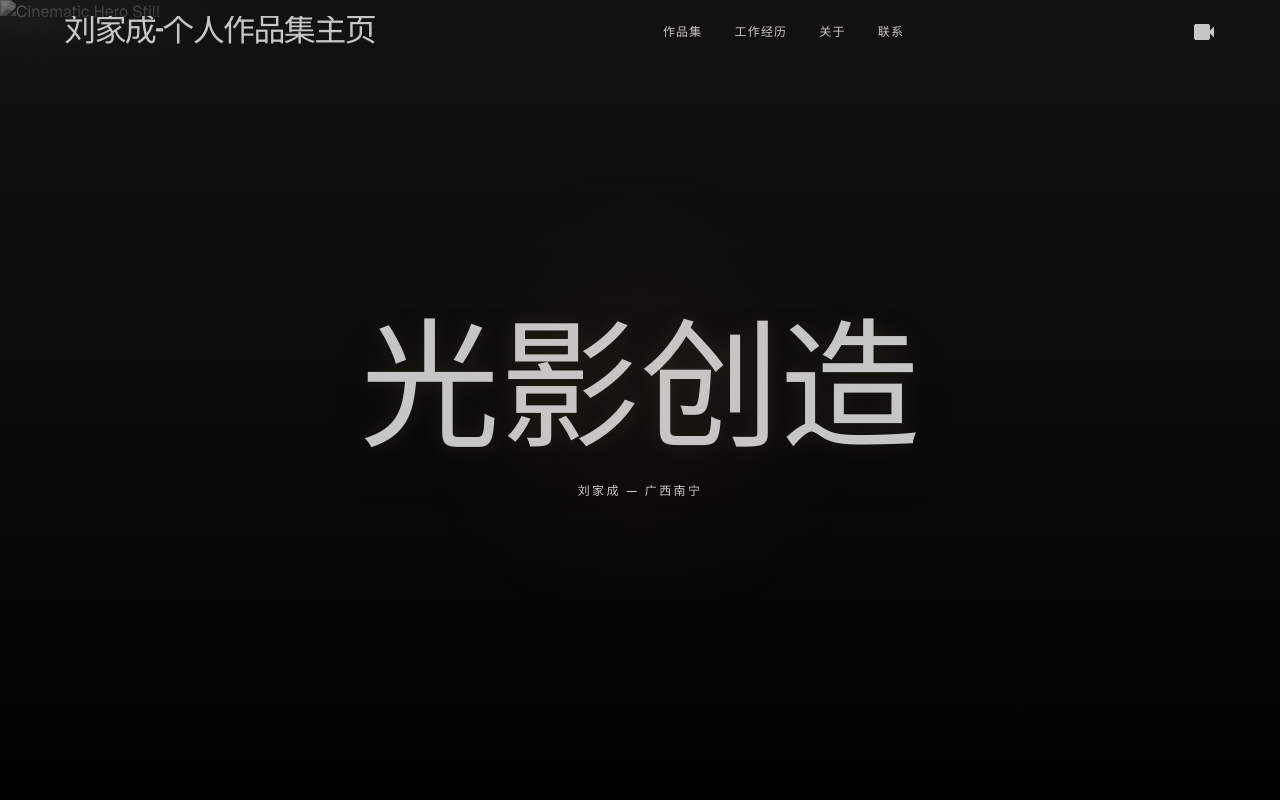
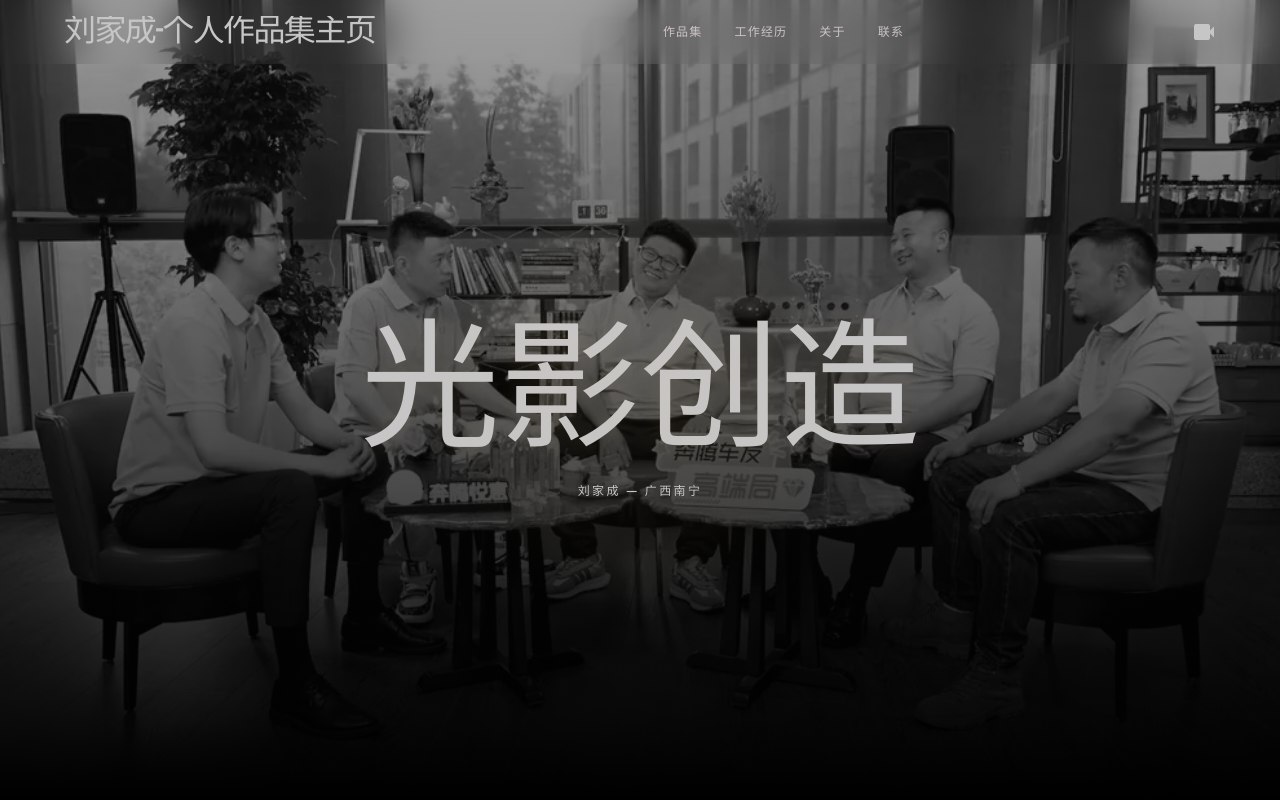
Before and after one commit to lijice77/portfolio-homepage, a website: page index.html in a window 1280 px wide. Shown: the top 800 px of the page. Drawn offline with nearby package versions, Linux system fonts and the light colour scheme; the site is published under a folder, as on GitHub Pages, so addresses that start at the root find nothing.

Commit message:
Fix hero background asset path

```diff
--- a/index.html
+++ b/index.html
@@ -4,6 +4,7 @@
 <meta charset="utf-8"/>
 <meta content="width=device-width, initial-scale=1.0" name="viewport"/>
 <title>导演 / 摄影指导 - 摄影作品集</title>
+<link rel="preload" as="image" href="assets/uploads/1781444149056-2026-06-06-234237_1.2.1.webp" fetchpriority="high"/>
 <script src="https://cdn.tailwindcss.com?plugins=forms,container-queries"></script>
 <link href="https://fonts.googleapis.com/css2?family=Bebas+Neue&amp;family=Geist:wght@400;500&amp;display=swap" rel="stylesheet"/>
 <link href="https://fonts.googleapis.com/css2?family=Material+Symbols+Outlined:wght,FILL@100..700,0..1&amp;display=swap" rel="stylesheet"/>
@@ -398,7 +399,7 @@
 </head>
 <body class="antialiased font-body-md bg-black selection:bg-tertiary selection:text-on-tertiary">
 <div class="site-backdrop" aria-hidden="true">
-<img alt="" src="/assets/uploads/1781444149056-2026-06-06-234237_1.2.1.webp" loading="eager" decoding="async"/>
+<img alt="" src="assets/uploads/1781444149056-2026-06-06-234237_1.2.1.webp" loading="eager" decoding="async" fetchpriority="high"/>
 </div>
 <div class="grain-overlay"></div>
 <a class="mobile-contact-fixed" href="#contact">联系</a>
@@ -423,7 +424,7 @@
 <!-- 1. Hero Section -->
 <section class="relative w-full flex items-center justify-center overflow-hidden py-24">
 <div class="absolute inset-0 w-full h-full bg-[#121212]">
-<img alt="Cinematic Hero Still" class="hero-bg-img parallax-bg w-full h-full object-cover opacity-60 mix-blend-luminosity" data-alt="A highly atmospheric, cinematic still shot in a wide anamorphic aspect ratio. The scene depicts a dimly lit, moody urban environment at night with a stark, high-contrast lighting scheme. Deep blacks dominate the shadows, while a single, intense beam of warm spotlight gold cuts through the darkness, illuminating swirling dust motes. The aesthetic evokes a high-end, gritty neo-noir film, emphasizing profound depth and dramatic tension suitable for a premium cinematographer's portfolio." src="/assets/uploads/1781444149056-2026-06-06-234237_1.2.1.webp" fetchpriority="high" decoding="async"/>
+<img alt="Cinematic Hero Still" class="hero-bg-img parallax-bg w-full h-full object-cover opacity-60 mix-blend-luminosity" data-alt="A highly atmospheric, cinematic still shot in a wide anamorphic aspect ratio. The scene depicts a dimly lit, moody urban environment at night with a stark, high-contrast lighting scheme. Deep blacks dominate the shadows, while a single, intense beam of warm spotlight gold cuts through the darkness, illuminating swirling dust motes. The aesthetic evokes a high-end, gritty neo-noir film, emphasizing profound depth and dramatic tension suitable for a premium cinematographer's portfolio." src="assets/uploads/1781444149056-2026-06-06-234237_1.2.1.webp" fetchpriority="high" decoding="async"/>
 <div class="absolute inset-0 bg-gradient-to-t from-black via-black/40 to-transparent"></div>
 </div>
 <div class="relative z-10 flex flex-col items-center text-center px-margin-mobile md:px-margin-desktop mt-20 reveal">
```
